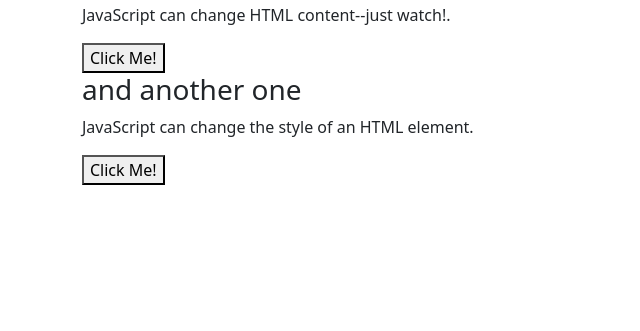
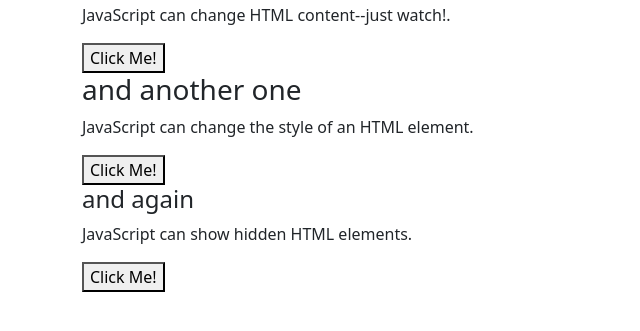
Before and after one commit to lannawollard/hw2, a PHP site: page / in a window 1280 px wide. Shown: the part 185-516 px from the top of the page, without its empty margins (0-640 px from the left). Run offline with PHP 8.4, Linux system fonts and the light colour scheme.

Commit message:
Update index.php

```diff
--- a/index.php
+++ b/index.php
@@ -15,6 +15,14 @@ include "view-header.php";
 <p id="third">JavaScript can change the style of an HTML element.</p>
 <button type="button" onclick="document.getElementById('third').style.fontSize='35px'">Click Me!</button>
 
+<h4>and again</h4>
+<p>JavaScript can show hidden HTML elements.</p>
+
+<p id="fourth" style="display:none">Hello JavaScript!</p>
+
+<button type="button" onclick="document.getElementById('fourth').style.display='block'">Click Me!</button>
+
+
 <?php
 include "view-footer.php";
 ?>
```
